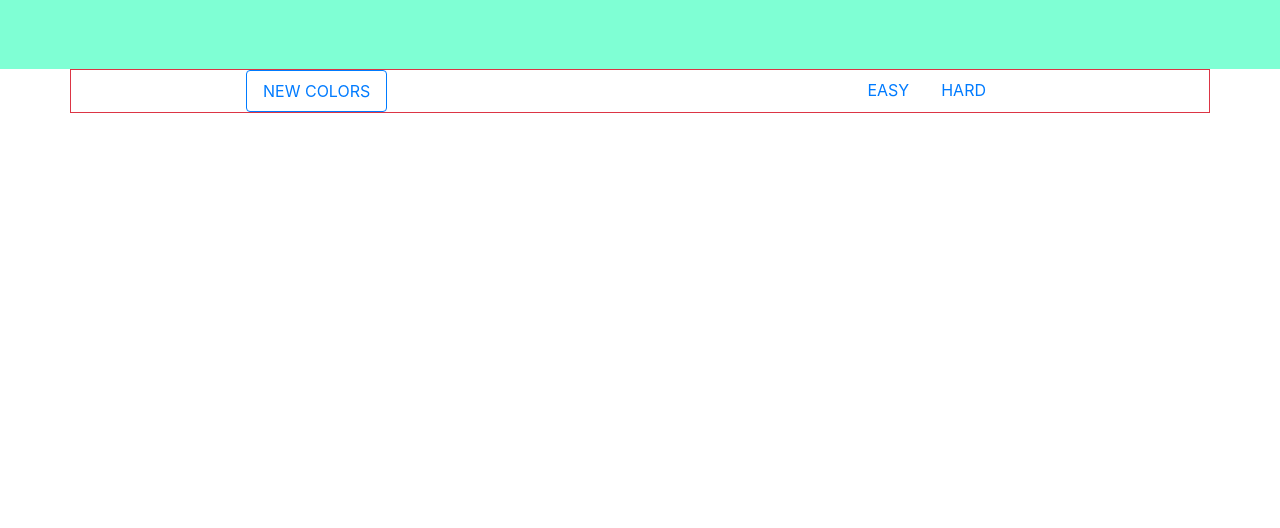
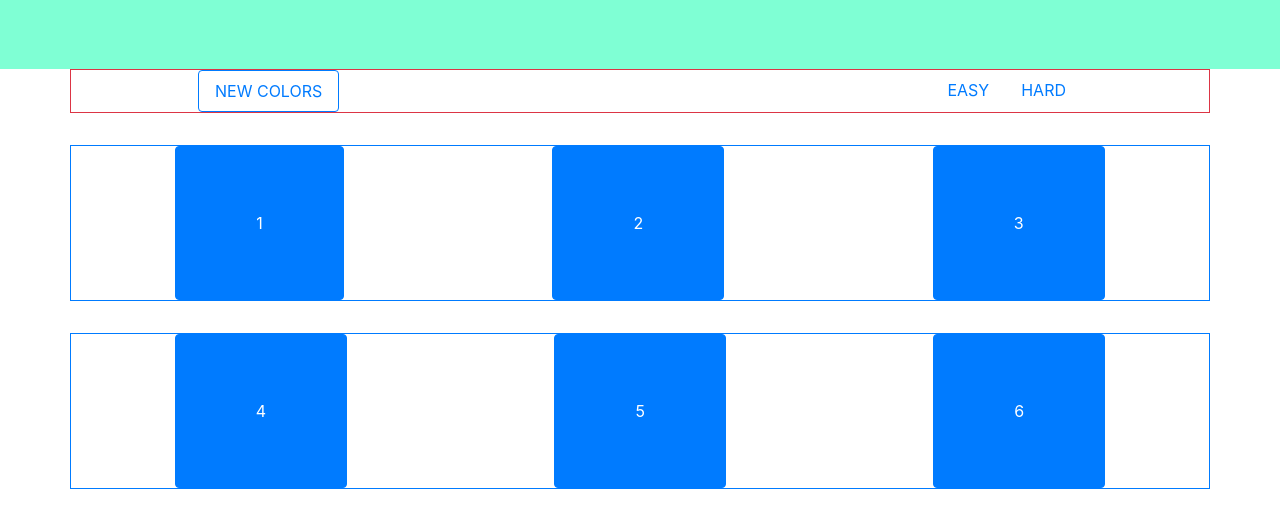
Before and after one commit to saratsista/color-game, a plain HTML site: page index.html in a window 1280 px wide. Shown: the part 198-726 px from the top of the page. Drawn offline with nearby package versions, Linux system fonts and the light colour scheme.

Commit message:
add color buttons

```diff
--- a/css/colorgame.css
+++ b/css/colorgame.css
@@ -13,6 +13,26 @@ div.jumbotron {
 }
 
 .nav {
-    padding-left: 10rem;
-    padding-right: 12rem;
+    padding-left: 7rem;
+    padding-right: 7rem;
 }
+
+.btn {
+    padding-top: 4rem;
+    padding-bottom: 4rem;
+    padding-left: 5rem;
+    padding-right: 5rem;
+}
+
+#colors1 {
+    margin-block: 2rem;
+}
+
+
+#colors2 {
+    margin-block: 2rem;
+}
+
+.row {
+    align-items: center;
+}
--- a/index.html
+++ b/index.html
@@ -27,6 +27,39 @@
         </nav>
     </div>
 
+    <!-- colors -->
+    <div id="colors1" class="container border border-primary">
+        <div class="row justify-content-around">
+          <div class="col-md-auto">
+            <button type="button" class="btn btn-primary">1</button>
+          </div>
+          <div class="col-md-auto">
+            <button type="button" class="btn btn-primary">2</button>
+          </div>
+          <div class="col-md-auto">
+            <button type="button" class="btn btn-primary">3</button>
+          </div>
+        </div>
+    </div>
+
+
+    <div id="colors2" class="container border border-primary">
+        <div class="row justify-content-around">
+          <div class="col-md-auto">
+            <button type="button" class="btn btn-primary">4</button>
+          </div>
+          <div class="col-md-auto">
+            <button type="button" class="btn btn-primary">5</button>
+          </div>
+          <div class="col-md-auto">
+            <button type="button" class="btn btn-primary">6</button>
+          </div>
+        </div>
+    </div>
+
+
+
+
     <script src="https://code.jquery.com/jquery-3.2.1.slim.min.js"></script>
     <script src="https://maxcdn.bootstrapcdn.com/bootstrap/4.0.0/js/bootstrap.min.js"></script>
     <script src="https://cdnjs.cloudflare.com/ajax/libs/popper.js/1.12.9/umd/popper.min.js"></script>
```
Lines whose indentation alone changed are shown as unchanged.
